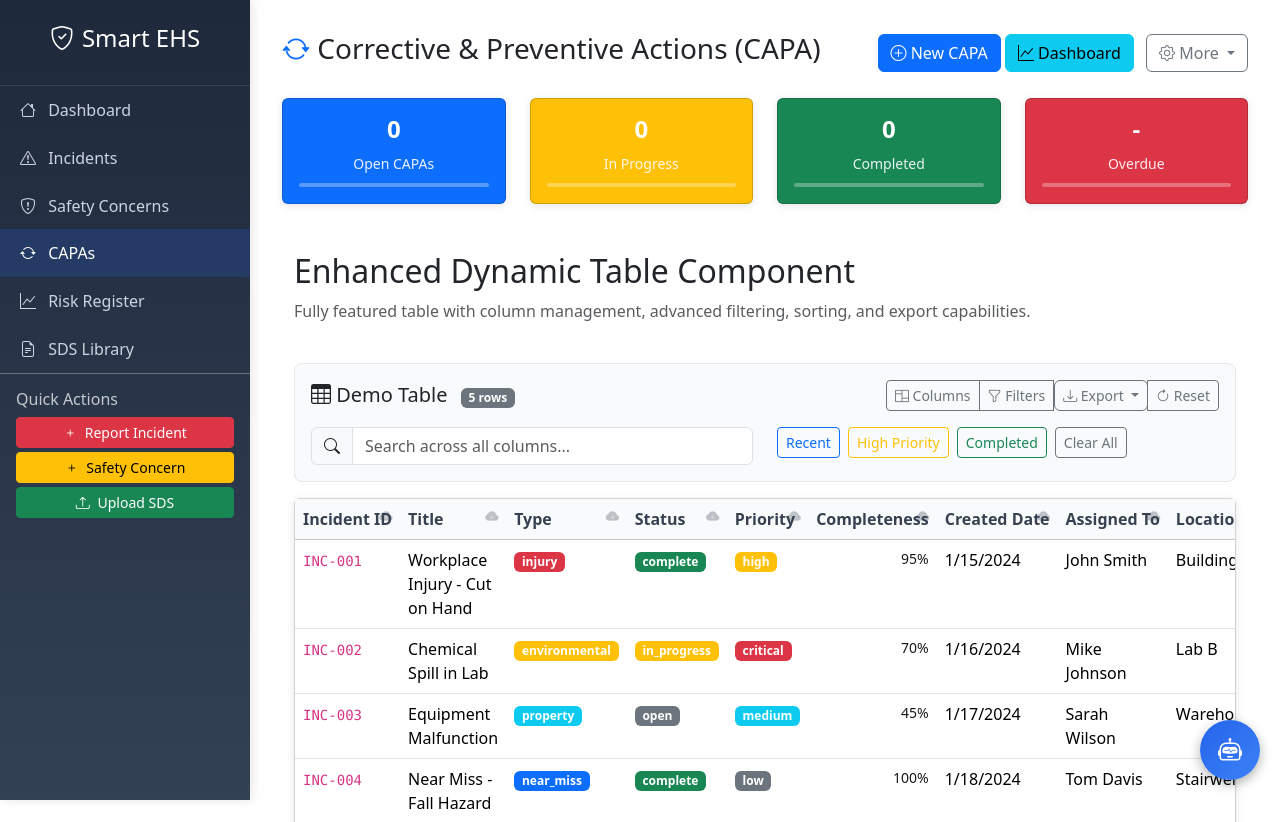
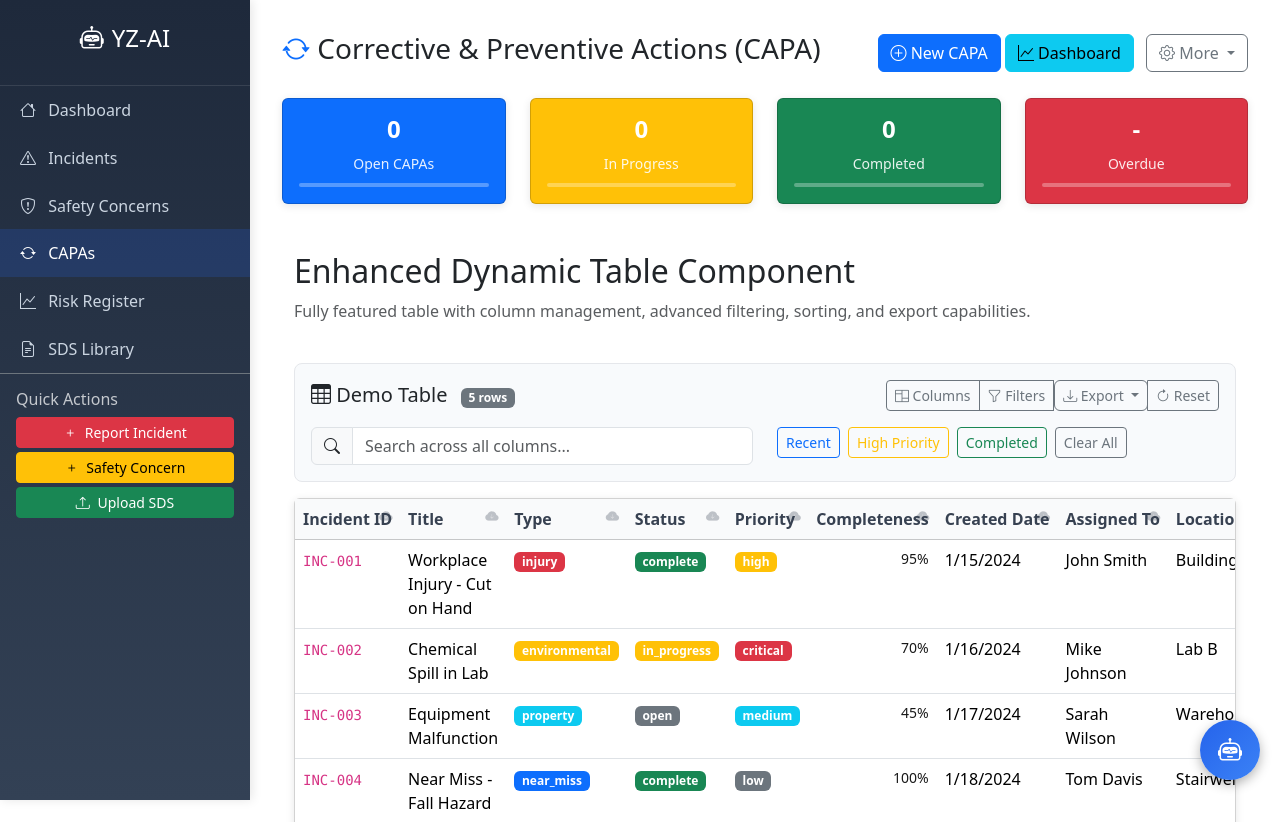
Before and after one commit to H9919/No-audits, a Flask app: page /capa/ in a window 1280 px wide. Shown: the top 822 px of the page. Run offline with Flask 3, Linux system fonts and the light colour scheme; some libraries are stand-ins or nearby versions.

Commit message:
Update base.html

```diff
--- a/templates/base.html
+++ b/templates/base.html
@@ -4,7 +4,7 @@
 <head>
     <meta charset="UTF-8">
     <meta name="viewport" content="width=device-width, initial-scale=1.0">
-    <title>{% block title %}Smart EHS Management System{% endblock %}</title>
+    <title>{% block title %}YZ-AI Management System{% endblock %}</title>
     <link href="https://cdn.jsdelivr.net/npm/bootstrap@5.3.3/dist/css/bootstrap.min.css" rel="stylesheet">
     <link rel="stylesheet" href="https://cdn.jsdelivr.net/npm/bootstrap-icons@1.11.0/font/bootstrap-icons.css">
 
@@ -343,7 +343,7 @@
     <!-- Sidebar Navigation -->
     <nav class="sidebar" id="sidebar">
         <div class="sidebar-header">
-            <h4><i class="bi bi-shield-check me-2"></i>Smart EHS</h4>
+            <h4><i class="bi bi-robot me-2"></i>YZ-AI</h4>
         </div>
 
         <div class="list-group list-group-flush">
@@ -413,7 +413,7 @@
 
     <!-- Floating Chatbot Widget (Global) -->
     <div class="chatbot-widget">
-        <button class="chatbot-toggle" onclick="openChatbot()" id="chatbotToggle" title="Open EHS Assistant">
+        <button class="chatbot-toggle" onclick="openChatbot()" id="chatbotToggle" title="Open YZ-AI Assistant">
             <i class="bi bi-robot"></i>
         </button>
     </div>
```
